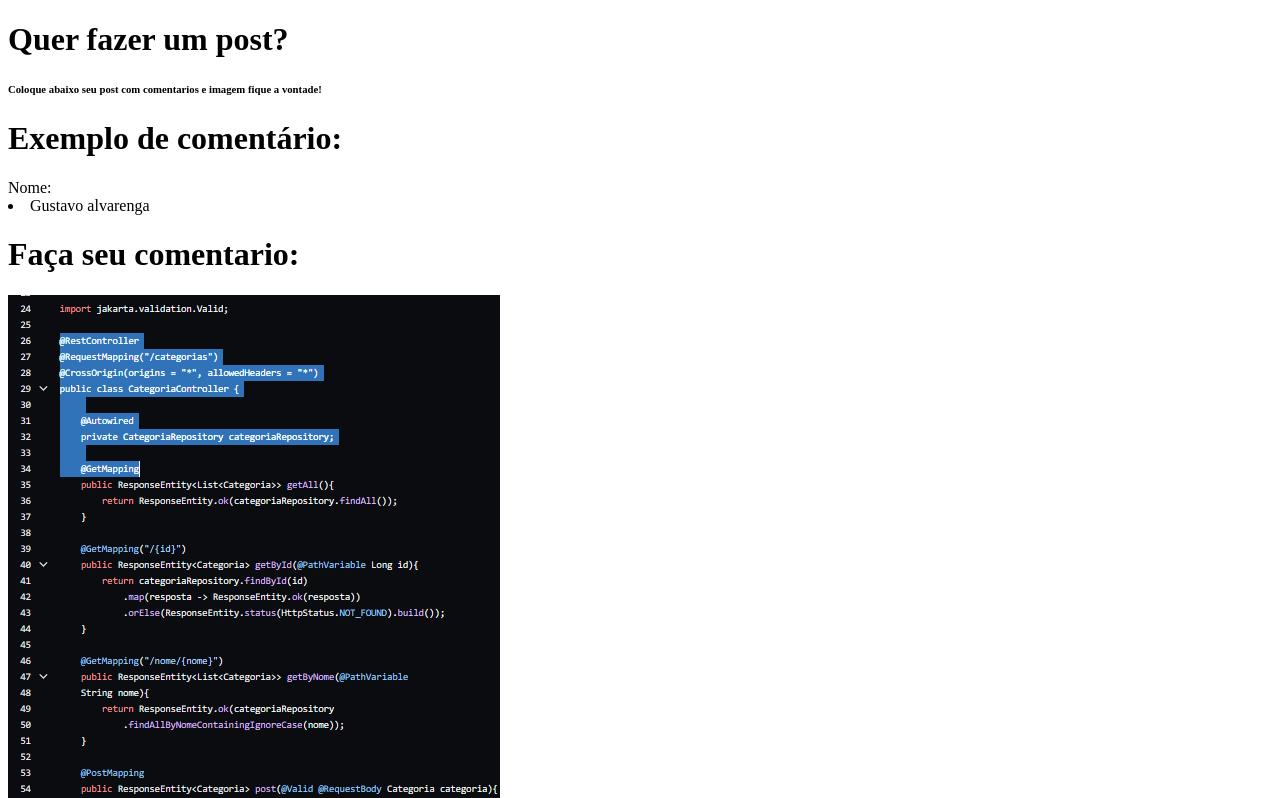
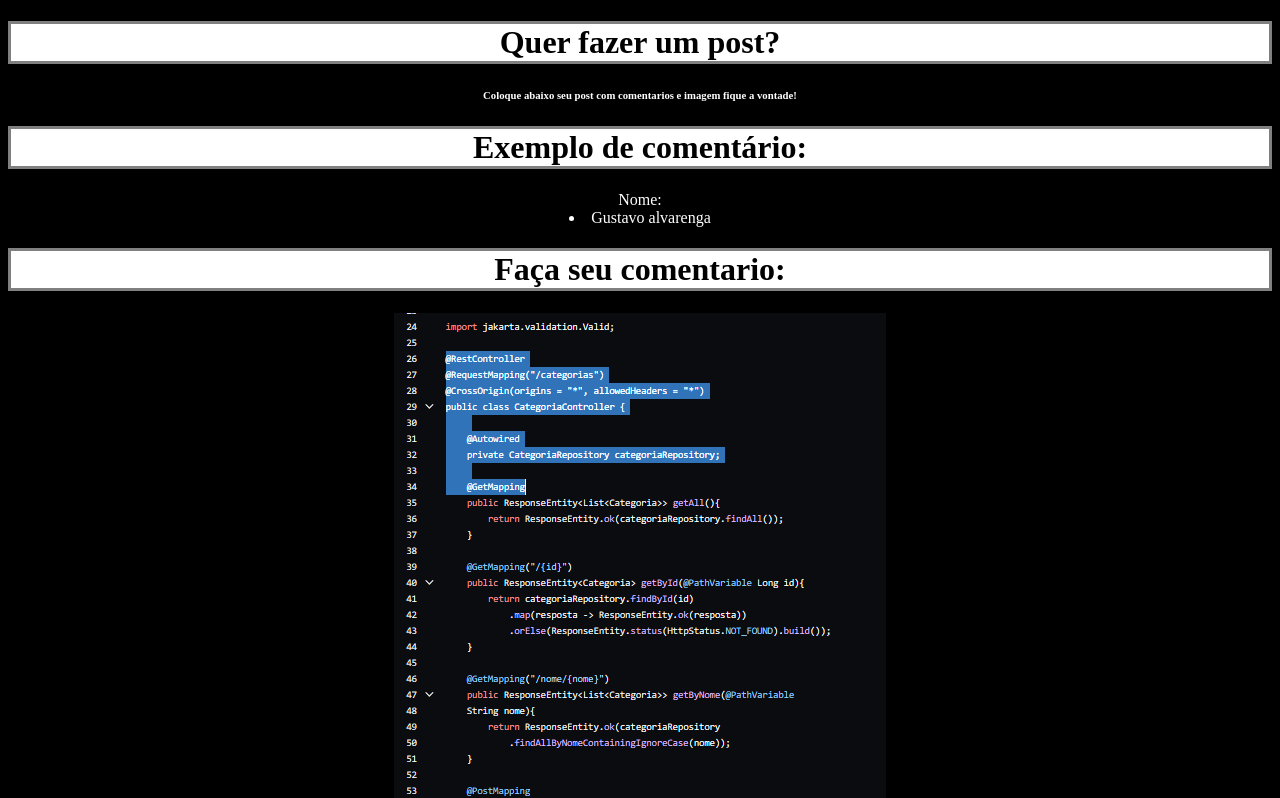
Before and after one commit to Gstalva/InterfaceTesteSitePost-HTML5, a plain HTML site: page index.html in a window 1280 px wide. Shown: the top 798 px of the page. Drawn offline with Linux system fonts and the light colour scheme.

Commit message:
estilização CSS

```diff
--- /dev/null
+++ b/estilo.css
@@ -0,0 +1,25 @@
+body{
+    background-color: black;
+}
+h1{
+    background-color: white;
+    text-align: center;
+    color: black;
+    border: 3px solid gray;
+}
+h6{
+    text-align: center;
+    color: white;
+}
+li{
+    text-align: center;
+    color: white;
+}
+form{
+    text-align: center;
+    color: white;
+}
+br{
+    text-align: center;
+    color: white;
+}
--- a/index.html
+++ b/index.html
@@ -7,6 +7,7 @@
     <meta name="description" content="Exemplo de uma página na Web">
     <meta name="keywords" content="HTML5, CSS3, JavaScript">
     <title>Faça um post</title>
+    <link rel="stylesheet" href="estilo.css">
 </head>
 <body>
 
@@ -19,12 +20,12 @@
         <h1>Faça seu comentario:</h1>
         <img src="errocode.png" ><br> <li>Estou com problema na parte do codigo que está grifado poderia me ajudar?"</li>
 
-    <br>Nome: <br><input placeholder="Gustavo alvarenga" type="text" name="primeiro_nome"><br>
 
 
     </form>
     <h1>Faça seu comentario:</h1>
-    <br><input placeholder="comentario ou imagem" type="text" name="primeiro_nome"><br>
+    <br>Nome: <br><input placeholder="Nome: Gustavo alvarenga" type="text" name="primeiro_nome"><br>
+    <br><input placeholder="Comentario/Dúvida ou imagem" type="text" name="primeiro_nome"><br>
 
 </body>
 </html>
```
